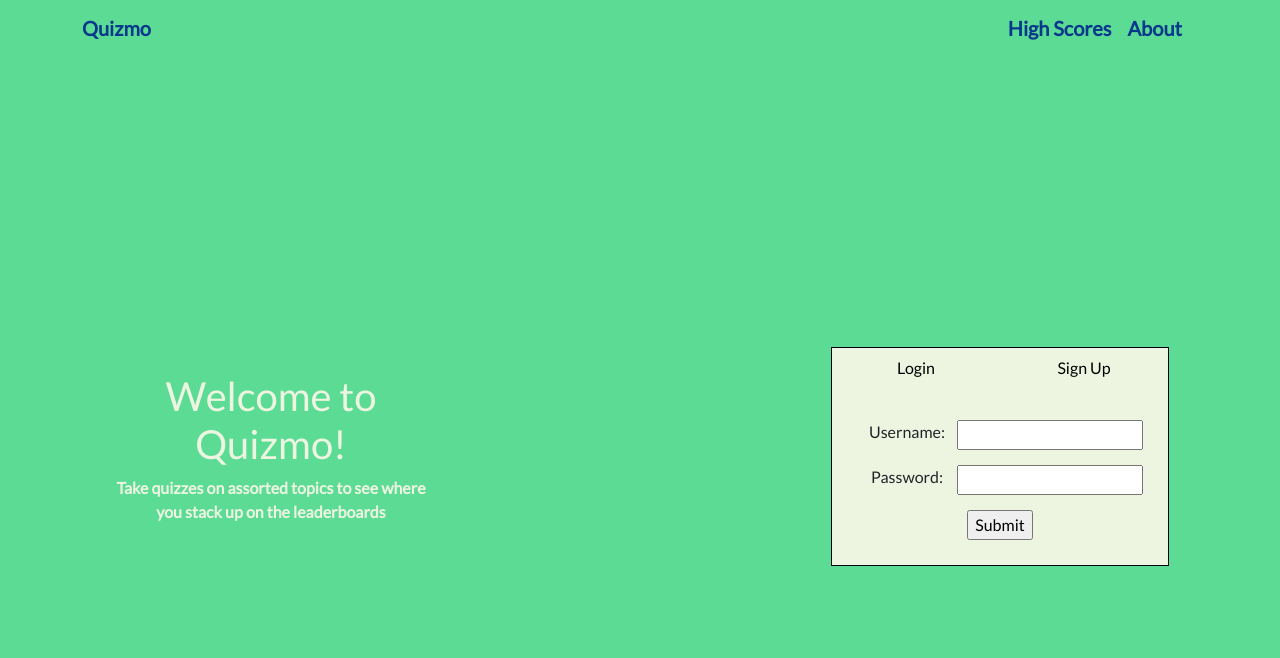
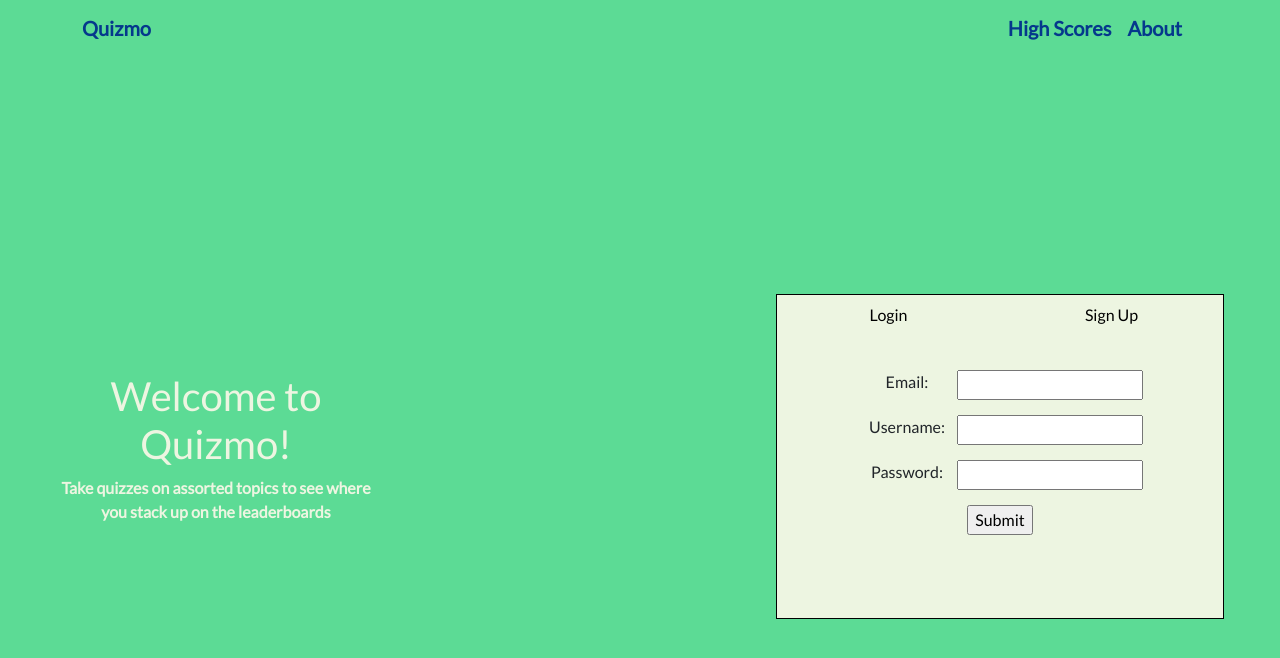
Before and after one commit to jfipps/quizmo, a React (Create React App) app in the folder client/: page / in a window 1280 px wide. Both pictures are taken after a click on the button "Sign Up". Shown: the top 658 px of the page. Built offline with nearby package versions, Linux system fonts and the light colour scheme.

Commit message:
Added toggle for sign up/login

```diff
--- /dev/null
+++ b/client/src/components/LoginForm.js
@@ -0,0 +1,44 @@
+import React, { useEffect, useState, useContext } from "react";
+import { QuizmoContext } from "../context";
+import "../css/landing.css";
+
+export default function LoginForm(props) {
+  // context grab
+  const { username, setUsername, password, setPassword } =
+    useContext(QuizmoContext);
+
+  const HandleSubmit = (e) => {
+    e.preventDefault();
+    console.log(username, password);
+    setUsername("");
+    setPassword("");
+  };
+
+  return (
+    <form className="LoginForm" onSubmit={HandleSubmit}>
+      <div className="Labels">
+        <label>Username:</label>
+        <input
+          type="text"
+          name="username"
+          value={username}
+          onChange={(event) => {
+            setUsername(event.target.value);
+          }}
+        />
+      </div>
+      <div className="Labels">
+        <label>Password:</label>
+        <input
+          type="password"
+          name="password"
+          value={password}
+          onChange={(event) => {
+            setPassword(event.target.value);
+          }}
+        />
+      </div>
+      <input type="submit" value="Submit" />
+    </form>
+  );
+}
--- a/client/src/components/LoginModal.js
+++ b/client/src/components/LoginModal.js
@@ -1,51 +1,35 @@
 import React, { useEffect, useState, useContext } from "react";
+import LoginForm from "./LoginForm";
+import SignUpForm from "./SignUpForm";
 import { QuizmoContext } from "../context";
 import "../css/landing.css";
 
 export default function LoginModal(props) {
-  // context grab
-  const { username, setUsername, password, setPassword, AccountCreateCall } =
-    useContext(QuizmoContext);
-
-  const HandleSubmit = (e) => {
-    e.preventDefault();
-    AccountCreateCall(username, password);
-    setUsername("");
-    setPassword("");
-  };
+  // state values
+  const [selection, setSelection] = useState("login");
 
   return (
     <section className="LoginModal">
       <div className="LoginBox">
         <div className="Selection">
-          <button className="SelectionButton">Login</button>
-          <button className="SelectionButton">Sign Up</button>
+          <button
+            className="SelectionButton"
+            onClick={() => setSelection("login")}
+          >
+            Login
+          </button>
+          <button
+            className="SelectionButton"
+            onClick={() => setSelection("signup")}
+          >
+            Sign Up
+          </button>
         </div>
-        <form className="LoginForm" onSubmit={HandleSubmit}>
-          <div className="Labels">
-            <label>Username:</label>
-            <input
-              type="text"
-              name="username"
-              value={username}
-              onChange={(event) => {
-                setUsername(event.target.value);
-              }}
-            />
-          </div>
-          <div className="Labels">
-            <label>Password:</label>
-            <input
-              type="password"
-              name="password"
-              value={password}
-              onChange={(event) => {
-                setPassword(event.target.value);
-              }}
-            />
-          </div>
-          <input type="submit" value="Submit" />
-        </form>
+        {selection === "login" ? (
+          <LoginForm></LoginForm>
+        ) : (
+          <SignUpForm></SignUpForm>
+        )}
       </div>
     </section>
   );
--- /dev/null
+++ b/client/src/components/SignUpForm.js
@@ -0,0 +1,62 @@
+import React, { useEffect, useState, useContext } from "react";
+import { QuizmoContext } from "../context";
+import "../css/landing.css";
+
+export default function SignUpForm(props) {
+  // context grab
+  const {
+    username,
+    setUsername,
+    password,
+    setPassword,
+    email,
+    setEmail,
+    AccountCreateCall,
+  } = useContext(QuizmoContext);
+
+  const HandleSubmit = (e) => {
+    e.preventDefault();
+    AccountCreateCall(username, password, email);
+    setUsername("");
+    setPassword("");
+  };
+
+  return (
+    <form className="LoginForm" onSubmit={HandleSubmit}>
+      <div className="Labels">
+        <label>Email:</label>
+        <input
+          type="text"
+          name="email"
+          value={email}
+          onChange={(event) => {
+            setEmail(event.target.value);
+          }}
+        />
+      </div>
+      <div className="Labels">
+        <label>Username:</label>
+        <input
+          type="text"
+          name="username"
+          value={username}
+          onChange={(event) => {
+            setUsername(event.target.value);
+          }}
+        />
+      </div>
+      <div className="Labels">
+        <label>Password:</label>
+        <input
+          type="password"
+          name="password"
+          value={password}
+          onChange={(event) => {
+            setPassword(event.target.value);
+          }}
+        />
+      </div>
+      <input type="submit" value="Submit" />
+    </form>
+  );
+}
--- a/client/src/context.js
+++ b/client/src/context.js
@@ -6,10 +6,11 @@ const QuizmoProvider = ({ children }) => {
   // state values
   const [username, setUsername] = useState("");
   const [password, setPassword] = useState("");
+  const [email, setEmail] = useState("");
 
   // functions
-  const AccountCreateCall = async (username, password) => {
-    const data = { username, password };
+  const AccountCreateCall = async (username, password, email) => {
+    const data = { username, password, email };
     try {
       const response = await fetch(`http://localhost:5001/signup`, {
         method: "POST",
@@ -30,6 +31,8 @@ const QuizmoProvider = ({ children }) => {
         setUsername,
         password,
         setPassword,
+        email,
+        setEmail,
         AccountCreateCall,
       }}
     >
--- a/client/src/css/landing.css
+++ b/client/src/css/landing.css
@@ -1,8 +1,7 @@
 :root {
   --background-main: #5cdb95;
   --font-navy: #05388c;
-  --font-eggshell: #edf5e1;
-  --font-eggshell2: #edf5e1;
+  --eggshell: #edf5e1;
   --background-dark: #379683;
   --background-light: #8ee4af;
 }
@@ -30,7 +29,7 @@
 .LandingDesc {
   margin-right: 25rem;
   max-width: 20rem;
-  color: var(--font-eggshell2);
+  color: var(--eggshell);
   font-weight: bold;
 }
 
@@ -45,16 +44,18 @@
 .LoginBox {
   display: flex;
   flex-direction: column;
-  background-color: #edf5e1;
+  min-height: 325px;
+  background-color: var(--eggshell);
   border: 1px solid black;
 }
 
 .LoginForm {
   display: flex;
   flex-direction: column;
+  height: 100%;
   justify-content: center;
   align-items: center;
-  padding: 0 25px 25px 25px;
+  padding: 0 5rem 5rem 5rem;
 }
 
 .Selection {
@@ -72,6 +73,10 @@
   background: none;
 }
 
+.SelectionButton:hover {
+  background: var(--background-light);
+}
+
 .Labels {
   display: flex;
   flex-direction: row;
```
Also changed, not shown: 1 other file (tests, documents, lock files or other folders).
